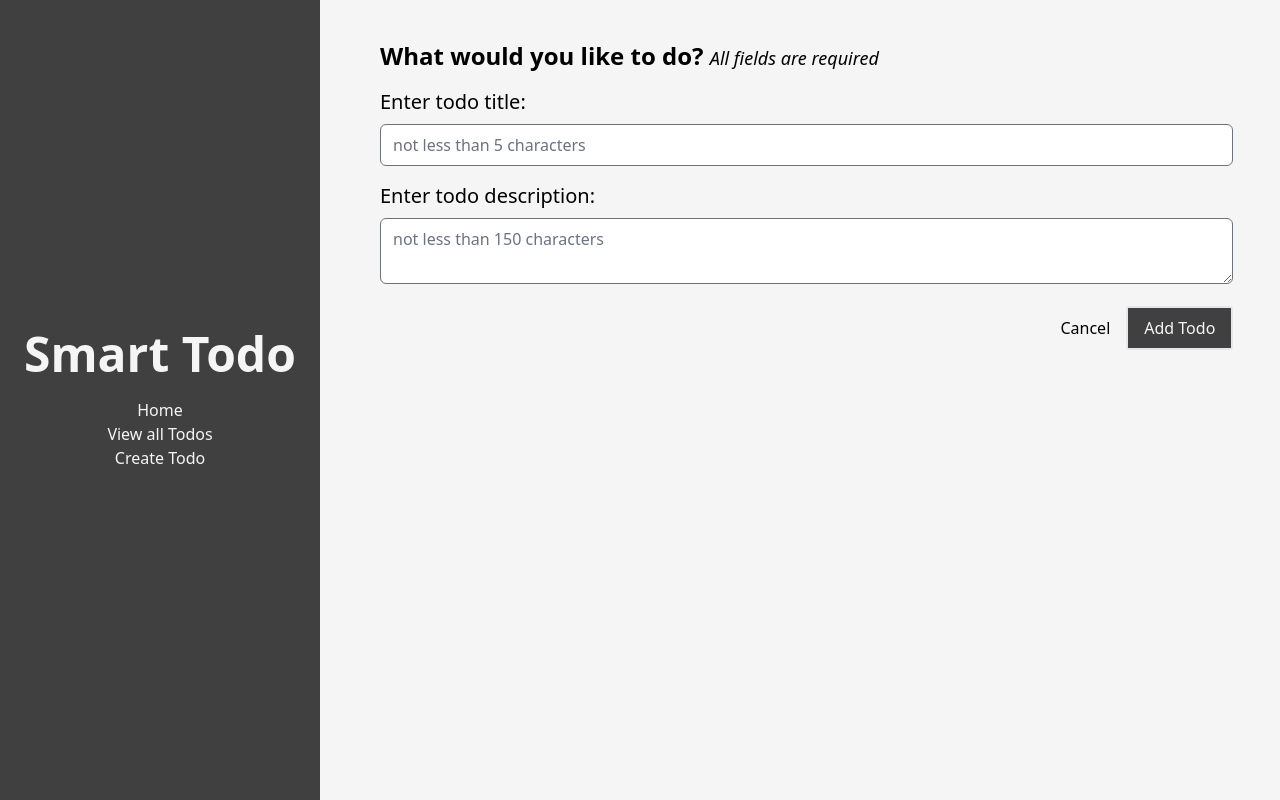
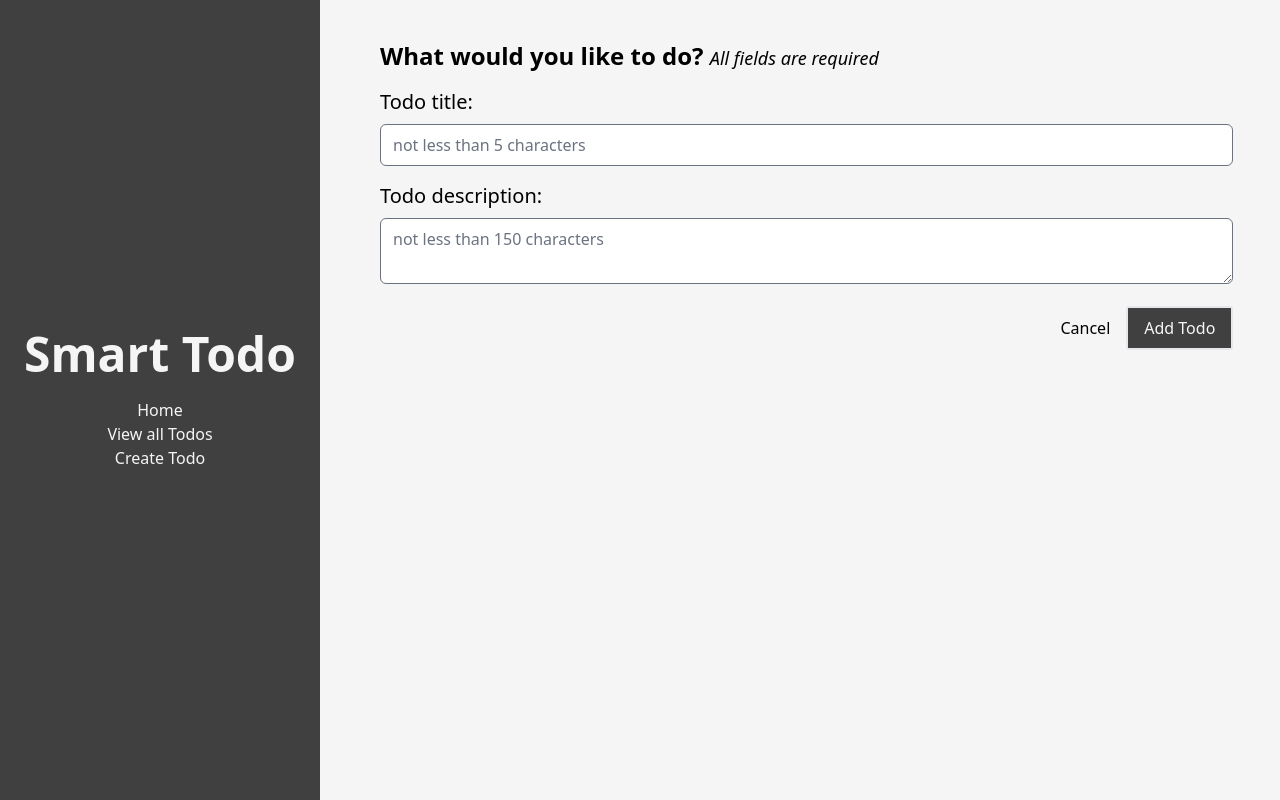
Before and after one commit to Luwat/smart-todo, a React (Vite) app: page /todos/create in a window 1280 px wide. Built offline with nearby package versions, Linux system fonts and the light colour scheme; data requests are answered from the project's data file.

Commit message:
Repalce AddForm.tsx and EditForm.tsx with TodoForm.tsx

```diff
--- a/src/components/ui/EditForm.tsx
+++ /dev/null
@@ -1,53 +0,0 @@
-import { FC } from "react";
-import { Form, Link, useParams, useRouteLoaderData } from "react-router-dom";
-import type { Todos } from "../TodosList";
-
-const EditForm: FC = () => {
-  const params = useParams();
-  const todos = useRouteLoaderData("todo") as Todos[];
-
-  const todoIndex = todos.findIndex((todo) => todo.id === params.id);
-  const todo = todos[todoIndex];
-
-  return (
-    <Form method="patch" className="w-2/3 ml-10 mt-10 relative">
-      <legend className="text-2xl font-bold">Edit Todo details.</legend>
-      <p className="py-4">
-        <label htmlFor="title" className="block text-xl mb-2">
-          Enter todo title:
-        </label>
-        <input
-          type="text"
-          id="title"
-          name="title"
-          defaultValue={todo.title}
-          className="rounded-md w-full p-4"
-        />
-      </p>
-      <p>
-        <label htmlFor="description" className="block text-xl mb-2">
-          Enter todo description:
-        </label>
-        <textarea
-          id="description"
-          name="description"
-          defaultValue={todo.description}
-          className="rounded-md w-full p-4"
-        />
-      </p>
-      <div className="form-actions py-4 absolute right-0">
-        <Link to={".."}>
-          <button>Cancel</button>
-        </Link>
-        <button
-          type="submit"
-          className="rounded-md border-2 py-2 px-4 ml-4 text-neutral-100 bg-neutral-700"
-        >
-          Edit Todo
-        </button>
-      </div>
-    </Form>
-  );
-};
-
-export default EditForm;
--- a/src/components/ui/AddForm.tsx
+++ b/src/components/ui/TodoForm.tsx
@@ -1,24 +1,30 @@
-import { FC } from "react";
-import { Form, Link, useActionData } from "react-router-dom";
+import { Form, FormMethod, Link, useActionData, useParams, useRouteLoaderData } from "react-router-dom";
 import type { Error } from "../../util/http";
+import type { Todos } from "../TodosList";
 
-const AddForm: FC = () => {
+const TodoForm = ({method, todoSubmit}: {method: FormMethod; todoSubmit: string}) => {
+  const params = useParams();
+  const todos = useRouteLoaderData("todo") as Todos[];
+
+  const todoIndex = todos.findIndex((todo) => todo.id === params.id);
+  const todo = todos[todoIndex];
   const errors = useActionData() as Error
 
   return (
-    <Form method="post" className="w-2/3 ml-10 mt-10 relative">
+    <Form method={method} className="w-2/3 ml-10 mt-10 relative">
       <legend className="text-2xl font-bold">
         What would you like to do?{" "}
         <span aria-label="required" className="font-light text-lg"><i>All fields are required</i></span>
       </legend>
       <p className="py-4">
         <label htmlFor="title" className="block text-xl mb-2">
-          Enter todo title:
+          Todo title:
         </label>
         <input
           type="text"
           id="title"
           name="title"
+          defaultValue={todo && todo.title}
           className="rounded-md w-full"
           required
           placeholder="not less than 5 characters"
@@ -27,12 +33,13 @@ const AddForm: FC = () => {
       </p>
       <p>
         <label htmlFor="description" className="block text-xl mb-2">
-          Enter todo description:
+          Todo description:
         </label>
         <textarea
           id="description"
           name="description"
           className="rounded-md w-full"
+          defaultValue={todo && todo.description}
           required
           placeholder="not less than 150 characters"
           />
@@ -46,11 +53,11 @@ const AddForm: FC = () => {
           type="submit"
           className="rounded-sm border-2 py-2 px-4 ml-4 text-neutral-100 bg-neutral-700"
         >
-          Add Todo
+          {todoSubmit}
         </button>
       </div>
     </Form>
   );
 };
 
-export default AddForm;
+export default TodoForm;
--- a/src/pages/Create.tsx
+++ b/src/pages/Create.tsx
@@ -1,7 +1,7 @@
-import AddForm from "../components/ui/AddForm"
+import TodoForm from "../components/ui/TodoForm"
 
 const CreateTodoPage = () => {
-    return <AddForm />
+    return <TodoForm method="post" todoSubmit="Add Todo"/>
 }
 
 export default CreateTodoPage
--- a/src/pages/Edit.tsx
+++ b/src/pages/Edit.tsx
@@ -1,7 +1,7 @@
-import EditForm from "../components/ui/EditForm";
+import TodoForm from "../components/ui/TodoForm";
 
 const EditTodoPage = () => {
-    return <EditForm />
+    return <TodoForm method="patch" todoSubmit="Edit Todo"/>
 }
 
 export default EditTodoPage;
```
